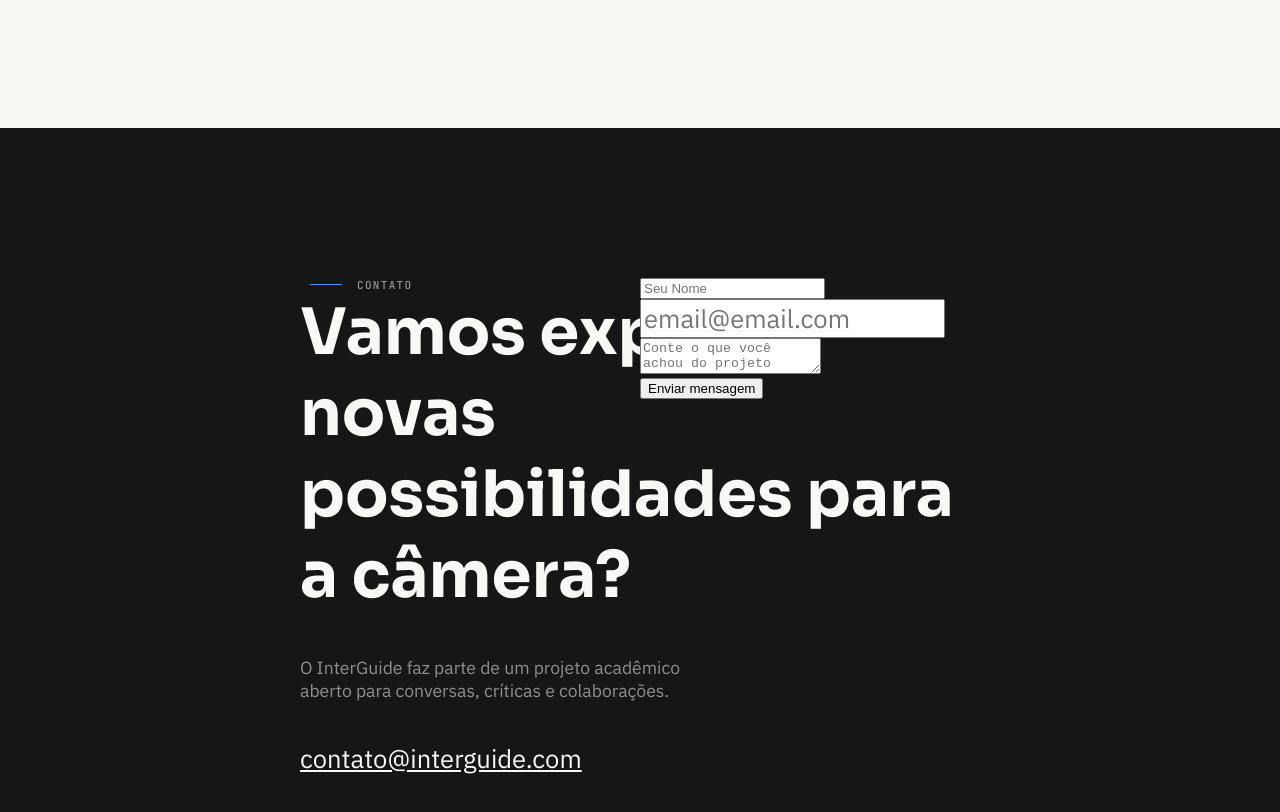
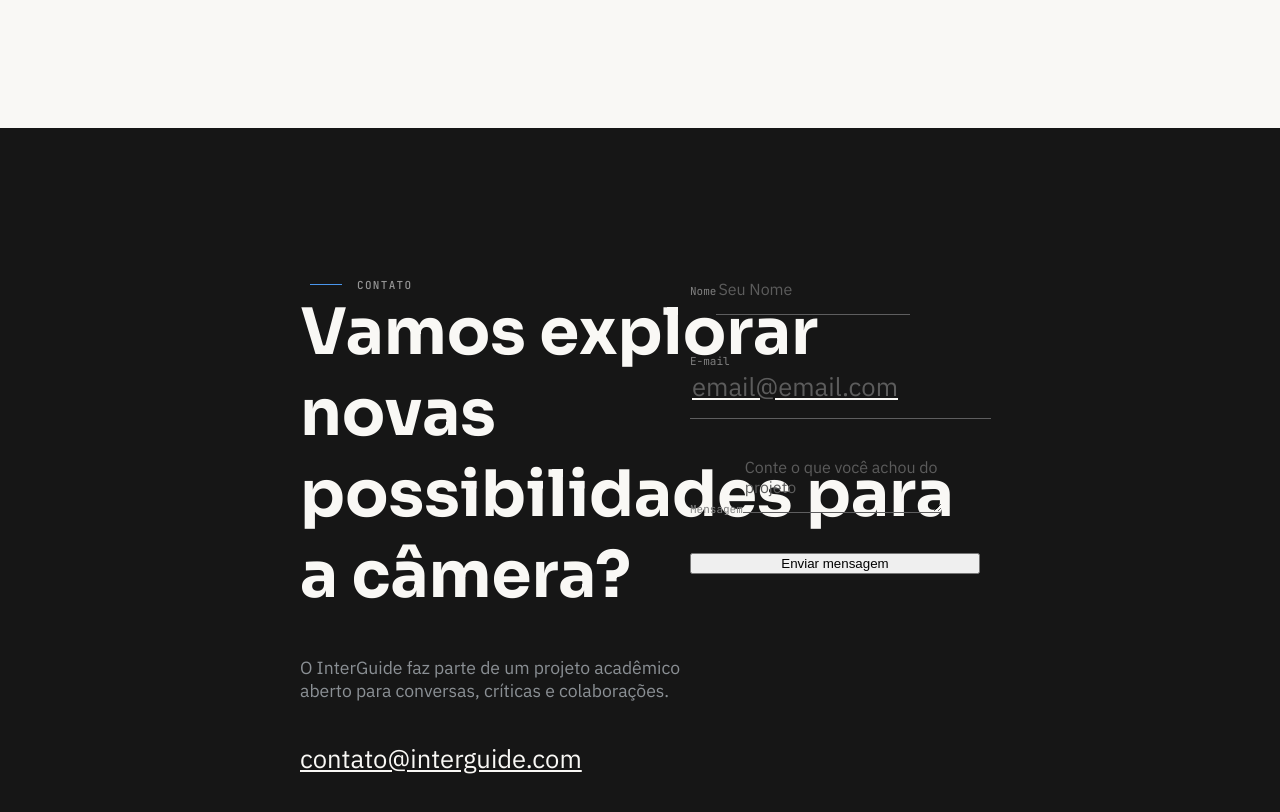
Before and after one commit to vinyciuslu/sprint3-web, a React (Vite) app: page / in a window 1280 px wide. Shown: the part 5000-5812 px from the top of the page. Built offline with nearby package versions, Linux system fonts and the light colour scheme; a web font is replaced by a local one.

Commit message:
feat: continuidade secao Contato

```diff
--- a/src/components/Contato.jsx
+++ b/src/components/Contato.jsx
@@ -16,15 +16,15 @@ const Contato = () => {
           <div class="formulario">
             <form action="">
               <div class="campo">
-                <label htmlFor="nome"></label>
+                <label htmlFor="nome">Nome</label>
                 <input type="text" id="nome" name="nome" placeholder='Seu Nome' required />
               </div>
               <div class="campo">
-                <label htmlFor="email"></label>
+                <label htmlFor="email">E-mail</label>
                 <input type="email" id="email" name="email" placeholder='email@email.com' required />
               </div>
               <div class="campo">
-                <label htmlFor="mensagem"></label>
+                <label htmlFor="mensagem">Mensagem</label>
                 <textarea id="mensagem" name="mensagem" placeholder='Conte o que você achou do projeto' required></textarea>
               </div>
               <button type='submit'>
--- a/src/index.css
+++ b/src/index.css
@@ -713,7 +713,7 @@ section {
     padding: 150px 300px;
     min-height: 70vh;
     box-sizing: border-box;
-
+    gap: 100px;
 }
 
 .titulo-contato {
@@ -740,3 +740,30 @@ section {
   font-size: clamp(1.1rem, 7vw, 1.6rem);
   text-decoration: underline;
 }
+
+form{
+  width: 100%;
+  display: flex;
+  flex-direction: column;
+  gap: 36px;
+
+}
+label{
+  font-family: JetBrains Mono;
+  font-size: 11px;
+  color: #808080;
+}
+
+input, textarea {
+  background: transparent;
+  border: none;
+  border-bottom: 1px solid #5e5e5f;
+  font-family: IBM Plex Sans, 'Inter', sans-serif;
+  font-size: 16px;
+  padding-bottom: 15px;
+  transition: border-color 0.25 ease;
+
+  &::placeholder{
+    color: #5c5c5c;
+  }
+}
```
